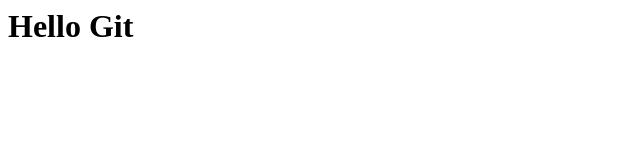
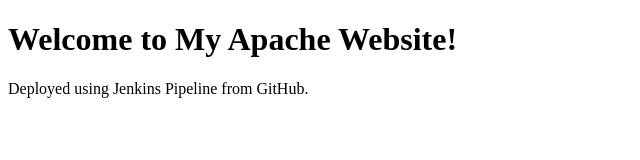
Before and after one commit to Somnathg3/wslubuntu, a plain HTML site: page index.html in a window 1280 px wide. Shown: the whole page, without its empty margins (0-640 px from the left). Drawn offline with Linux system fonts and the light colour scheme.

Commit message:
Update index.html

```diff
--- a/index.html
+++ b/index.html
@@ -1 +1,10 @@
-<h1>Hello Git</h1>
+<!DOCTYPE html>
+<html>
+<head>
+    <title>My DevOps Website</title>
+</head>
+<body>
+    <h1>Welcome to My Apache Website!</h1>
+    <p>Deployed using Jenkins Pipeline from GitHub.</p>
+</body>
+</html>
```
